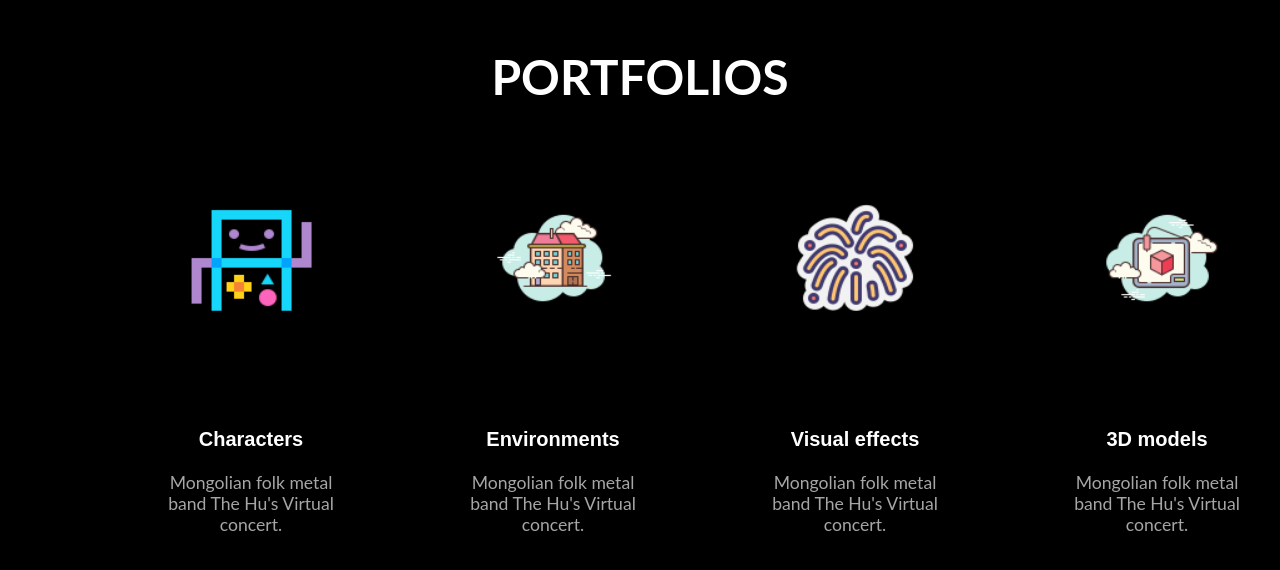
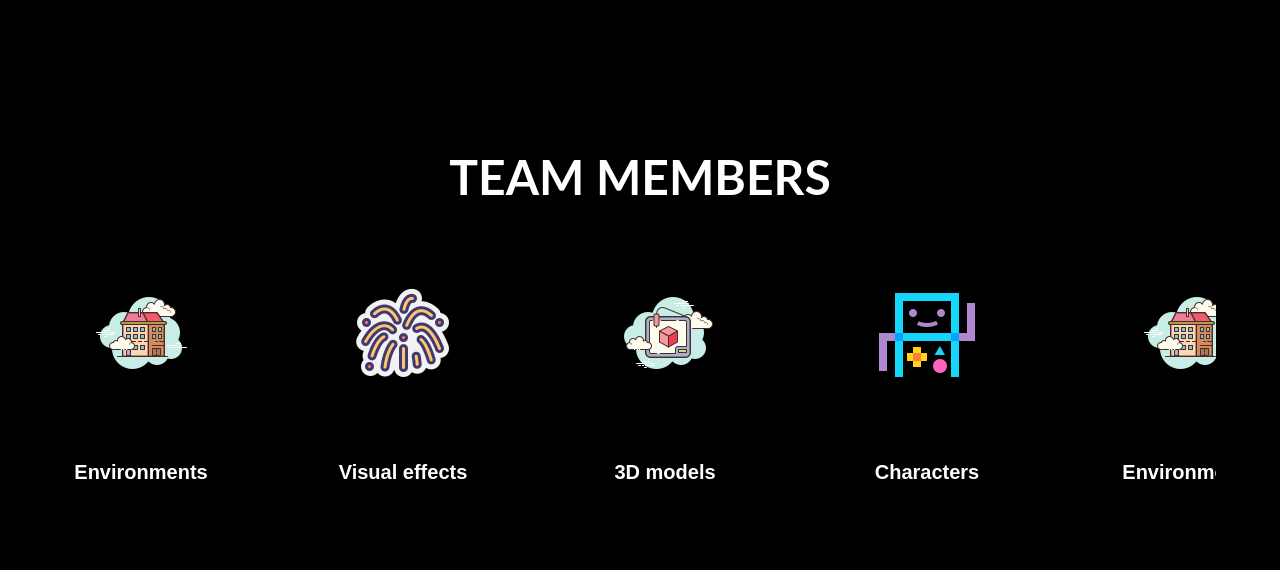
Before and after one commit to Enhjinnnn/SampleSite, a React (Create React App) app: page / in a window 1280 px wide. Shown: the part 1940-2510 px from the top of the page. Built offline with nearby package versions, Linux system fonts and the light colour scheme; a web font is replaced by a local one.

Commit message:
add loop horizontal scroll

```diff
--- a/package.json
+++ b/package.json
@@ -1,6 +1,7 @@
 {
   "private": true,
   "dependencies": {
+    "@homielab/react-native-auto-scroll": "^0.0.9",
     "@testing-library/jest-dom": "^5.16.5",
     "@testing-library/react": "^13.4.0",
     "@testing-library/user-event": "^14.4.3",
--- a/src/Components/Portfolio.jsx
+++ b/src/Components/Portfolio.jsx
@@ -1,47 +1,28 @@
 import React from 'react';
-import Projectsbox from './Projectsbox';
+import PortrfolioBox from './PortfolioBox'
 import fimage1 from '../img/characters.png';
 import fimage2 from '../img/environments.png';
 import fimage3 from '../img/visualEffects.png';
 import fimage4 from '../img/models.png';
-import { useNavigate} from 'react-router-dom';
 
 
 function Portfolio() {
-  const navigate = useNavigate();
 
-  const handleButtonClick = (path) => {
-    navigate(path);
-  };
   return (
     <div id='portfolio'>
-      <h1>PORTFOLIOS</h1>
+      <h1>TEAM MEMBERS</h1>
         <div className='wrapper'>
-        <button className='features-button' onClick={() => handleButtonClick('/characters')}>
-          <Projectsbox image={fimage1} title="Characters"/>
-        </button>
-        <button className='features-button' onClick={() => handleButtonClick('/environments')}>
-          <Projectsbox image={fimage2} title="Environments"/>
-        </button>
-        <button className='features-button' onClick={() => handleButtonClick('/visual-effects')}>
-          <Projectsbox image={fimage3} title="Visual effects"/>
-        </button>
-        <button className='features-button' onClick={() => handleButtonClick('/3d-models')}>
-          <Projectsbox image={fimage4} title="3D models"/>
-        </button>
-        <button className='features-button' onClick={() => handleButtonClick('/characters')}>
-          <Projectsbox image={fimage1} title="Characters"/>
-        </button>
-        <button className='features-button' onClick={() => handleButtonClick('/environments')}>
-          <Projectsbox image={fimage2} title="Environments"/>
-        </button>
-        <button className='features-button' onClick={() => handleButtonClick('/visual-effects')}>
-          <Projectsbox image={fimage3} title="Visual effects"/>
-        </button>
-        <button className='features-button' onClick={() => handleButtonClick('/3d-models')}>
-          <Projectsbox image={fimage4} title="3D models"/>
-        </button>
-      </div>
+          <div className='wrapper-track'>
+          <button className='portfolio-button'><PortrfolioBox image={fimage1} title="Characters"/></button>
+          <button className='portfolio-button'><PortrfolioBox image={fimage2} title="Environments"/></button>
+          <button className='portfolio-button'><PortrfolioBox image={fimage3} title="Visual effects"/></button>
+          <button className='portfolio-button'><PortrfolioBox image={fimage4} title="3D models"/></button>
+          <button className='portfolio-button'><PortrfolioBox image={fimage1} title="Characters"/></button>
+          <button className='portfolio-button'><PortrfolioBox image={fimage2} title="Environments"/></button>
+          <button className='portfolio-button'><PortrfolioBox image={fimage3} title="Visual effects"/></button>
+          <button className='portfolio-button'><PortrfolioBox image={fimage4} title="3D models"/></button>
+          </div>
+        </div>
     </div>
   )
 }
--- /dev/null
+++ b/src/Components/PortfolioBox.jsx
@@ -0,0 +1,16 @@
+import React from 'react';
+
+function Projectsbox(props) {
+  return (
+    <div className='wrapper-box'>
+        <div className='wrapper-img'>
+           <img className='' src={props.image} alt=''/>
+        </div>
+        <div className='wrapper-b-text'>
+          <h2> {props.title} </h2>
+        </div>
+    </div>
+  )
+}
+
+export default Projectsbox;
--- a/src/index.css
+++ b/src/index.css
@@ -245,11 +245,17 @@ nav .menu-btn,
     margin-top:15px ;
 }
 #portfolio{
+    width: 100%;
+    height: auto;
     box-sizing: border-box;
     font-family:'Lato';
     flex-direction: column;
+    justify-content: center;
     align-items: center;
-    padding-top: 40px ;
+    padding-top: 140px ;
+    background-color: #000000;
+}
+.portfolio-button{
     background-color: #000000;
 }
 #portfolio h1{
@@ -259,20 +265,87 @@ nav .menu-btn,
     display: flex;
 }
 .wrapper{
+    background-color: #000000;
     height: auto;
-    padding-left: 100px;;
+    margin: auto;
+    position: relative;
+    width: 90%;
+    display: grid;
+    place-items: center;
+    overflow: hidden;
+}
+.wrapper-track{
     display: flex;
-    overflow-x: auto;
+    width: calc(250px * 8);
+    animation: scroll 20s linear infinite;
 }
+.wrapper-track:hover{
+    animation-play-state: paused;
+}
+@keyframes scroll{
+    0%{
+        transform: translateX(0);
+    }
+    100%{
+        transform: translateX(calc( -250px * 4));
+    }
+}
+
 .wrapper::-webkit-scrollbar{
     width: 0;
 }
-.wrapper .item{
-    min-width: 200px;
-    height: 110px;
-    line-height: 110px;
-    color: white;
+.wrapper-box{
+  height: 300px;
+  width: 250px;
+  display: grid;
+  align-items: center;
+  padding: 15px;
+  perspective: 100px;
+}
+.wrapper-box:hover{
+    border: 1px solid #add6e0;
+    box-shadow: 2px 2px 12px rgba(210, 110, 195, 0.445);
+    border: 1px solid #add6e0;
+    box-shadow: 2px 2px 12px rgba(210, 110, 195, 0.445);
+}
+.wrapper-img{
+    width: 100%;
+    height: 60%;
+}
+.wrapper-b-text{
+    width: 100%;
+    height: 40%;
+    padding-top: 20px;
+    background-color:#000000;
+    display:flex;
+    justify-content: center;
+    align-items: center;
     text-align: center;
+    flex-direction: column;
+}
+.wrapper-b-text h2{
+    color: #fff;
+}
+.wrapper-b-text p{
+    margin: 0px;
+    color:#ffffffa6;
+    font-size: 1.1rem;
+    font-family:'Lato';
+    display: block;
+    display: -webkit-box;
+    max-width: 80%;
+    margin-top: 5px;
+    -webkit-line-clamp: 4;
+    -webkit-box-orient: vertical;
+    overflow: hidden;
+    text-overflow: ellipsis;
+    margin-bottom: 10px;
+}
+.wrapper-b-text p:hover{
+    color:#ffffff;
+}
+.wrapper-b-text a{
+    margin-top:15px ;
 }
 #presentaion{
     padding-top: 30px;
@@ -502,6 +575,9 @@ nav .menu-btn,
     .a-container{
 		flex-wrap: wrap;
 	}
+    .wrapper{
+        flex-wrap: wrap;
+    }
     .a-box{
 		flex-grow: 1;
 	}
```
Also changed, not shown: 1 other file (tests, documents, lock files or other folders).
